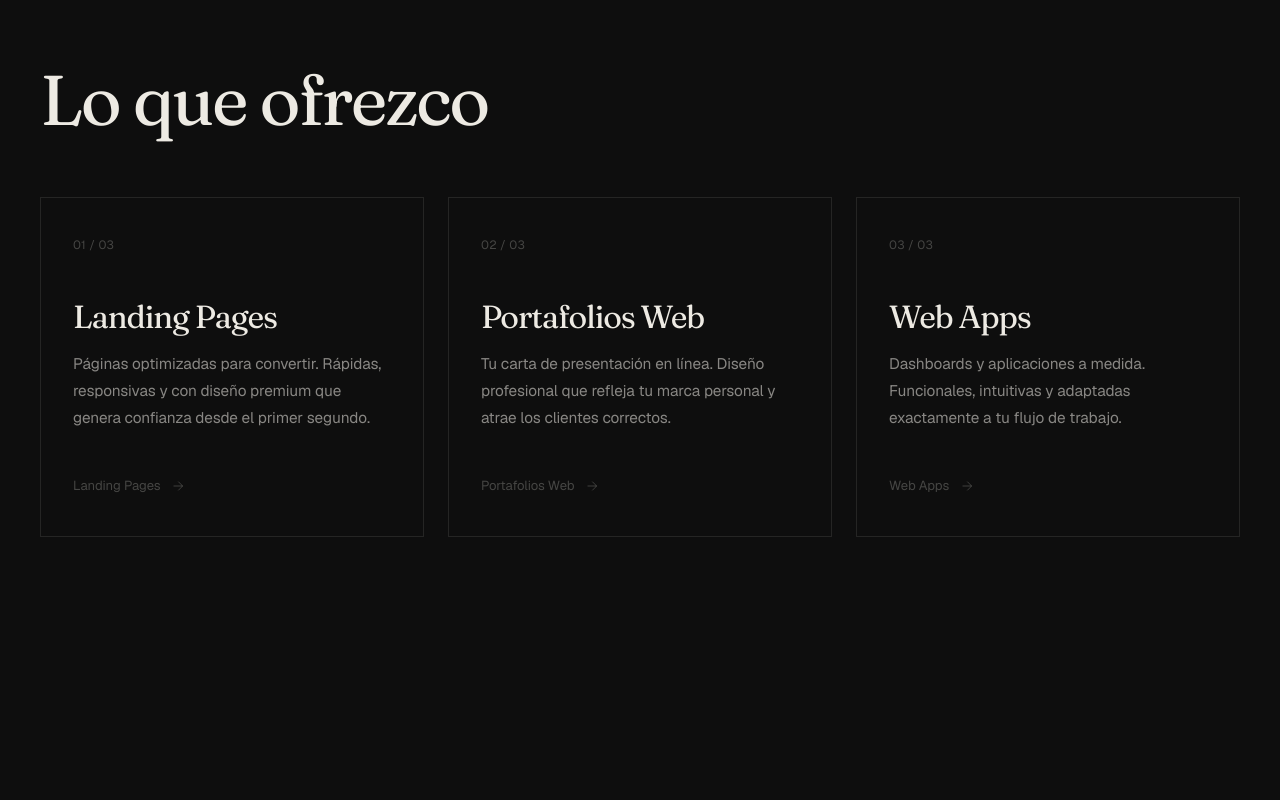
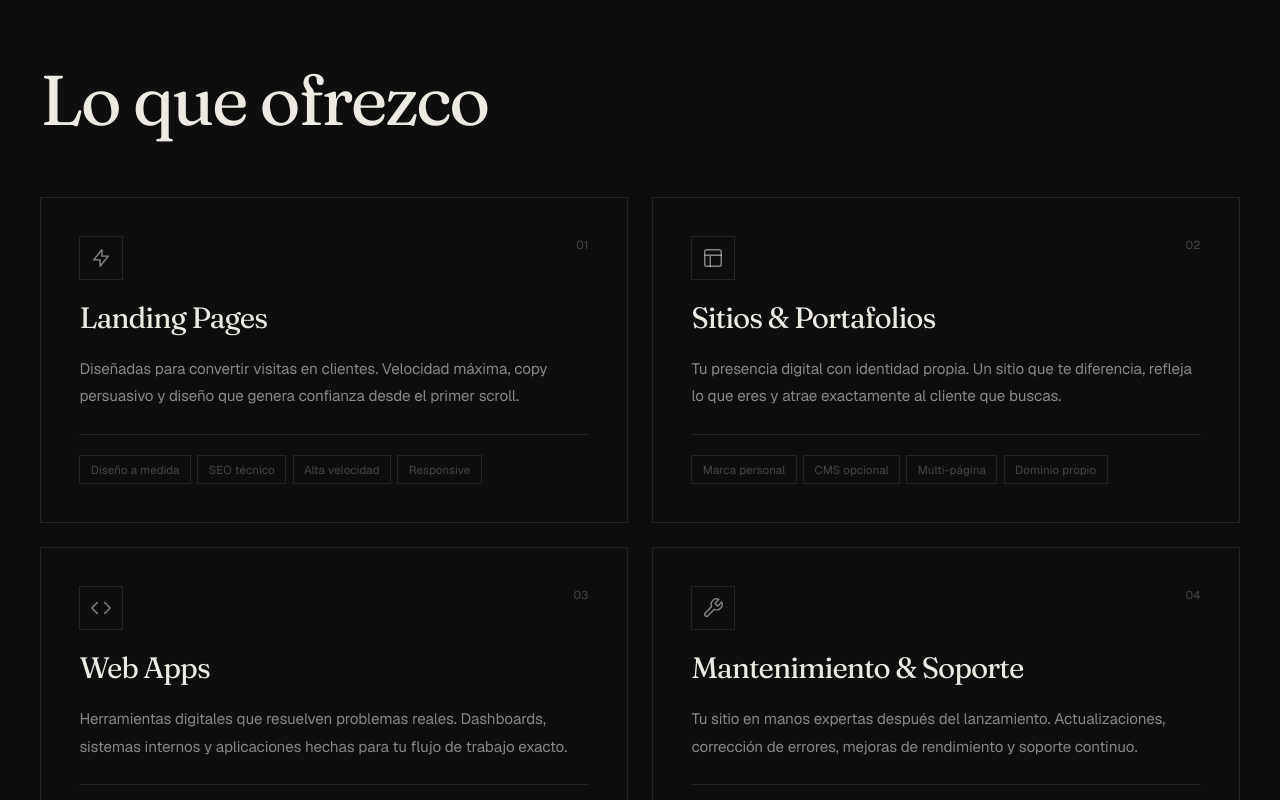
Before and after one commit to Vidlod/portfolio-david-geo, a React (Vite) app: page / in a window 1280 px wide. Shown: the part 2000-2800 px from the top of the page. Built offline with nearby package versions, Linux system fonts and the light colour scheme.

Commit message:
Services: 4 servicios, icons SVG, tags por servicio

```diff
--- a/src/components/Services.jsx
+++ b/src/components/Services.jsx
@@ -1,12 +1,31 @@
 import { useState } from 'react'
 import { useLanguage } from '../context/LanguageContext'
 import { useReveal } from '../hooks/useReveal'
+
+/* SVG icons — one per service */
+const icons = [
+  /* Landing Pages — cursor click */
+  <svg width="22" height="22" viewBox="0 0 24 24" fill="none" stroke="currentColor" strokeWidth="1.5" strokeLinecap="round" strokeLinejoin="round">
+    <path d="M13 10V3L4 14h7v7l9-11h-7z"/>
+  </svg>,
+  /* Sites & Portfolios — layout */
+  <svg width="22" height="22" viewBox="0 0 24 24" fill="none" stroke="currentColor" strokeWidth="1.5" strokeLinecap="round" strokeLinejoin="round">
+    <rect x="3" y="3" width="18" height="18" rx="2"/><path d="M3 9h18M9 21V9"/>
+  </svg>,
+  /* Web Apps — code */
+  <svg width="22" height="22" viewBox="0 0 24 24" fill="none" stroke="currentColor" strokeWidth="1.5" strokeLinecap="round" strokeLinejoin="round">
+    <polyline points="16 18 22 12 16 6"/><polyline points="8 6 2 12 8 18"/>
+  </svg>,
+  /* Maintenance — wrench */
+  <svg width="22" height="22" viewBox="0 0 24 24" fill="none" stroke="currentColor" strokeWidth="1.5" strokeLinecap="round" strokeLinejoin="round">
+    <path d="M14.7 6.3a1 1 0 0 0 0 1.4l1.6 1.6a1 1 0 0 0 1.4 0l3.77-3.77a6 6 0 0 1-7.94 7.94l-6.91 6.91a2.12 2.12 0 0 1-3-3l6.91-6.91a6 6 0 0 1 7.94-7.94l-3.76 3.76z"/>
+  </svg>,
+]
 
 function ServiceCard({ s, idx, inView, delay }) {
   const [h, setH] = useState(false)
 
   return (
-    /* Outer wrapper handles reveal; inner handles hover */
     <div style={{
       opacity: inView ? 1 : 0,
       transform: inView ? 'translateY(0)' : 'translateY(40px)',
@@ -17,51 +36,74 @@ function ServiceCard({ s, idx, inView, delay }) {
         onMouseEnter={() => setH(true)}
         onMouseLeave={() => setH(false)}
         style={{
-          padding: 'clamp(1.75rem, 3vw, 3rem) clamp(1.5rem, 2.5vw, 2.5rem)',
+          padding: 'clamp(1.75rem, 3vw, 2.5rem)',
           backgroundColor: h ? 'var(--bg-soft)' : 'transparent',
           border: '1px solid var(--line)',
-          borderColor: h ? 'rgba(237,234,227,0.2)' : 'var(--line)',
+          borderColor: h ? 'rgba(237,234,227,0.22)' : 'var(--line)',
           transition: 'background 0.45s, border-color 0.45s, transform 0.45s, box-shadow 0.45s',
           transform: h ? 'translateY(-5px)' : 'translateY(0)',
-          boxShadow: h ? '0 20px 60px rgba(0,0,0,0.35)' : 'none',
-          height: '100%', cursor: 'default',
+          boxShadow: h ? '0 20px 60px rgba(0,0,0,0.3)' : 'none',
+          display: 'flex', flexDirection: 'column', gap: '1.5rem',
+          height: '100%',
         }}>
-        {/* Number */}
-        <span style={{
-          fontSize: '0.75rem', color: 'var(--fg-faint)',
-          marginBottom: '3rem', display: 'block',
-          letterSpacing: '0.02em',
-        }}>0{idx + 1} / 03</span>
+
+        {/* Icon + number row */}
+        <div style={{
+          display: 'flex', justifyContent: 'space-between', alignItems: 'flex-start',
+        }}>
+          <div style={{
+            width: '44px', height: '44px',
+            border: '1px solid var(--line)',
+            display: 'flex', alignItems: 'center', justifyContent: 'center',
+            color: h ? 'var(--accent)' : 'var(--fg-dim)',
+            transition: 'color 0.4s, border-color 0.4s',
+            borderColor: h ? 'rgba(232,185,132,0.4)' : 'var(--line)',
+            flexShrink: 0,
+          }}>
+            {icons[idx]}
+          </div>
+          <span style={{
+            fontSize: '0.72rem', color: 'var(--fg-faint)', letterSpacing: '0.02em',
+          }}>0{idx + 1}</span>
+        </div>
 
         {/* Title */}
         <h3 className="display" style={{
-          fontSize: 'clamp(1.6rem, 2.5vw, 2.2rem)',
-          color: 'var(--fg)', marginBottom: '1.25rem',
-          transition: 'transform 0.45s',
-          transform: h ? 'translateX(6px)' : 'translateX(0)',
+          fontSize: 'clamp(1.5rem, 2.3vw, 2rem)',
+          color: 'var(--fg)',
+          transition: 'transform 0.4s',
+          transform: h ? 'translateX(5px)' : 'translateX(0)',
         }}>
           {s.title}
         </h3>
 
         {/* Description */}
         <p style={{
-          fontSize: 'clamp(0.9rem, 1.5vw, 0.96rem)',
-          lineHeight: 1.75, color: 'var(--fg-dim)', marginBottom: '2.5rem',
+          fontSize: 'clamp(0.9rem, 1.4vw, 0.95rem)',
+          lineHeight: 1.8, color: 'var(--fg-dim)',
+          flexGrow: 1,
         }}>{s.desc}</p>
 
-        {/* Arrow link */}
-        <div style={{
-          display: 'inline-flex', alignItems: 'center', gap: '0.65rem',
-          color: h ? 'var(--accent)' : 'var(--fg-faint)',
-          fontSize: '0.82rem',
-          transition: 'color 0.35s, gap 0.35s',
-        }}>
-          <span>{s.title}</span>
-          <svg width="14" height="14" viewBox="0 0 24 24" fill="none"
-            style={{ transition: 'transform 0.45s', transform: h ? 'translateX(5px)' : 'translateX(0)' }}>
-            <path d="M5 12h14M13 5l7 7-7 7" stroke="currentColor" strokeWidth="1.5" strokeLinecap="round" strokeLinejoin="round"/>
-          </svg>
-        </div>
+        {/* Tags */}
+        {s.tags && (
+          <div style={{
+            display: 'flex', flexWrap: 'wrap', gap: '0.4rem',
+            paddingTop: '1.25rem',
+            borderTop: '1px solid var(--line)',
+          }}>
+            {s.tags.map(tag => (
+              <span key={tag} style={{
+                fontSize: '0.72rem', color: h ? 'var(--fg-dim)' : 'var(--fg-faint)',
+                border: '1px solid var(--line)',
+                padding: '0.3rem 0.65rem',
+                letterSpacing: '0.01em',
+                transition: 'color 0.35s',
+              }}>
+                {tag}
+              </span>
+            ))}
+          </div>
+        )}
       </div>
     </div>
   )
@@ -76,17 +118,15 @@ export default function Services() {
       <style>{`
         #servicios .services-grid {
           display: grid;
-          grid-template-columns: repeat(3, minmax(0, 1fr));
+          grid-template-columns: repeat(2, minmax(0, 1fr));
           gap: 1.5rem;
-        }
-        @media (max-width: 1024px) {
-          #servicios .services-grid { grid-template-columns: repeat(2, 1fr); }
         }
         @media (max-width: 640px) {
           #servicios .services-grid { grid-template-columns: 1fr; gap: 1rem; }
         }
       `}</style>
 
+      {/* Eyebrow */}
       <div className="eyebrow" style={{
         opacity: inView ? 1 : 0,
         transform: inView ? 'translateY(0)' : 'translateY(16px)',
@@ -96,6 +136,7 @@ export default function Services() {
         02 — {t.services.label}
       </div>
 
+      {/* Headline */}
       <h2 className="display" style={{
         fontSize: 'clamp(2.2rem, 5.5vw, 5rem)',
         color: 'var(--fg)',
@@ -107,9 +148,10 @@ export default function Services() {
         {t.services.title}
       </h2>
 
+      {/* 2×2 Grid */}
       <div className="services-grid">
         {t.services.items.map((s, i) => (
-          <ServiceCard key={i} s={s} idx={i} inView={inView} delay={0.22 + i * 0.1} />
+          <ServiceCard key={i} s={s} idx={i} inView={inView} delay={0.2 + i * 0.08} />
         ))}
       </div>
     </section>
--- a/src/data/content.js
+++ b/src/data/content.js
@@ -24,9 +24,26 @@ export const content = {
       label: 'Servicios',
       title: 'Lo que ofrezco',
       items: [
-        { title: 'Landing Pages', desc: 'Páginas optimizadas para convertir. Rápidas, responsivas y con diseño premium que genera confianza desde el primer segundo.' },
-        { title: 'Portafolios Web', desc: 'Tu carta de presentación en línea. Diseño profesional que refleja tu marca personal y atrae los clientes correctos.' },
-        { title: 'Web Apps', desc: 'Dashboards y aplicaciones a medida. Funcionales, intuitivas y adaptadas exactamente a tu flujo de trabajo.' },
+        {
+          title: 'Landing Pages',
+          desc: 'Diseñadas para convertir visitas en clientes. Velocidad máxima, copy persuasivo y diseño que genera confianza desde el primer scroll.',
+          tags: ['Diseño a medida', 'SEO técnico', 'Alta velocidad', 'Responsive'],
+        },
+        {
+          title: 'Sitios & Portafolios',
+          desc: 'Tu presencia digital con identidad propia. Un sitio que te diferencia, refleja lo que eres y atrae exactamente al cliente que buscas.',
+          tags: ['Marca personal', 'CMS opcional', 'Multi-página', 'Dominio propio'],
+        },
+        {
+          title: 'Web Apps',
+          desc: 'Herramientas digitales que resuelven problemas reales. Dashboards, sistemas internos y aplicaciones hechas para tu flujo de trabajo exacto.',
+          tags: ['React + Python', 'Base de datos', 'Autenticación', 'APIs'],
+        },
+        {
+          title: 'Mantenimiento & Soporte',
+          desc: 'Tu sitio en manos expertas después del lanzamiento. Actualizaciones, corrección de errores, mejoras de rendimiento y soporte continuo.',
+          tags: ['Actualizaciones', 'Soporte rápido', 'Backups', 'Monitoreo'],
+        },
       ],
     },
     projects: {
@@ -82,9 +99,26 @@ export const content = {
       label: 'Services',
       title: 'What I offer',
       items: [
-        { title: 'Landing Pages', desc: 'Conversion-optimized pages. Fast, responsive and with premium design that builds trust from the first second.' },
-        { title: 'Web Portfolios', desc: 'Your online business card. Professional design that reflects your personal brand and attracts the right clients.' },
-        { title: 'Web Apps', desc: 'Custom dashboards and apps. Functional, intuitive and tailored exactly to your workflow.' },
+        {
+          title: 'Landing Pages',
+          desc: 'Built to turn visitors into clients. Maximum speed, persuasive copy and design that builds trust from the very first scroll.',
+          tags: ['Custom design', 'Technical SEO', 'High performance', 'Responsive'],
+        },
+        {
+          title: 'Sites & Portfolios',
+          desc: 'Your digital presence with its own identity. A site that sets you apart, reflects who you are, and attracts exactly the right clients.',
+          tags: ['Personal brand', 'Optional CMS', 'Multi-page', 'Custom domain'],
+        },
+        {
+          title: 'Web Apps',
+          desc: 'Digital tools that solve real problems. Dashboards, internal systems and applications tailored to your exact workflow.',
+          tags: ['React + Python', 'Database', 'Auth flows', 'API integrations'],
+        },
+        {
+          title: 'Maintenance & Support',
+          desc: 'Expert hands on your site after launch. Updates, bug fixes, performance improvements and ongoing support whenever you need it.',
+          tags: ['Updates', 'Fast support', 'Backups', 'Monitoring'],
+        },
       ],
     },
     projects: {
```
